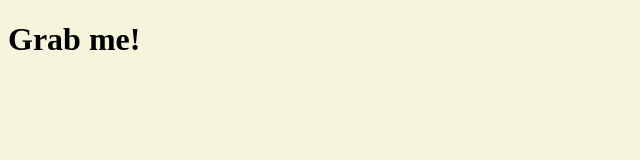
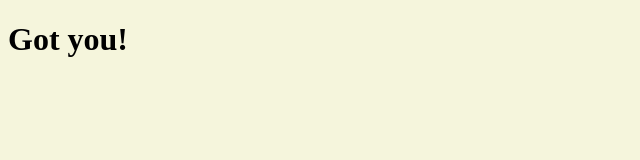
Before and after one commit to lucaisfirst/js_nico, a plain HTML site: page index.html in a window 1280 px wide. Shown: the full height of the page, 0-640 px from the left. Drawn offline with Linux system fonts and the light colour scheme.

Commit message:
html in js

```diff
--- a/app.js
+++ b/app.js
@@ -210,3 +210,9 @@
 
 //js에서 html의 요소들을 변경하고 바꿀 수 있다는 것이다.
 // document.title = "Hello! From JS!";
+const title = document.getElementById("title");
+
+title.innerText = "Got you!";
+
+console.log(title.id);
+console.log(title.className);
--- a/index.html
+++ b/index.html
@@ -8,7 +8,7 @@
     <title>Momentum</title>
 </head>
 <body>
-    <h1 id="title">Grab me!</h1>
+    <h1 class = "hello!" id="title">Grab me!</h1>
     <script src="app.js"></script>
 </body>
 </html>
```
